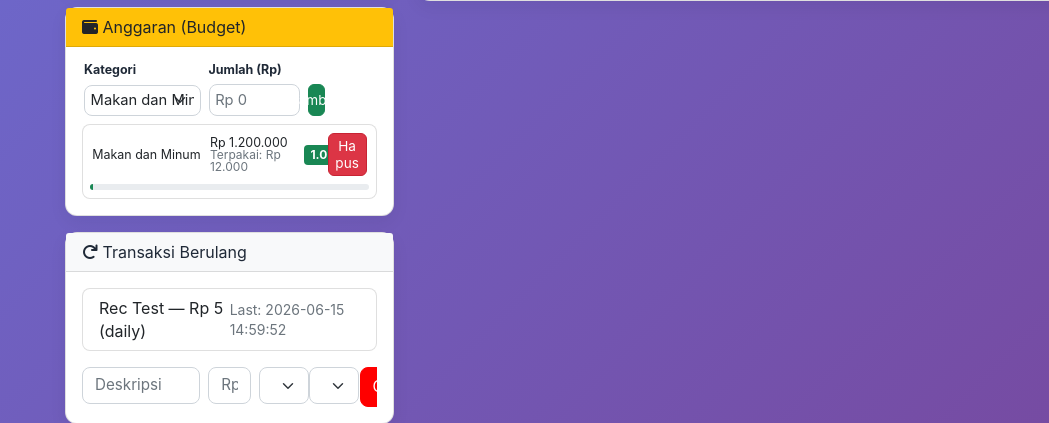
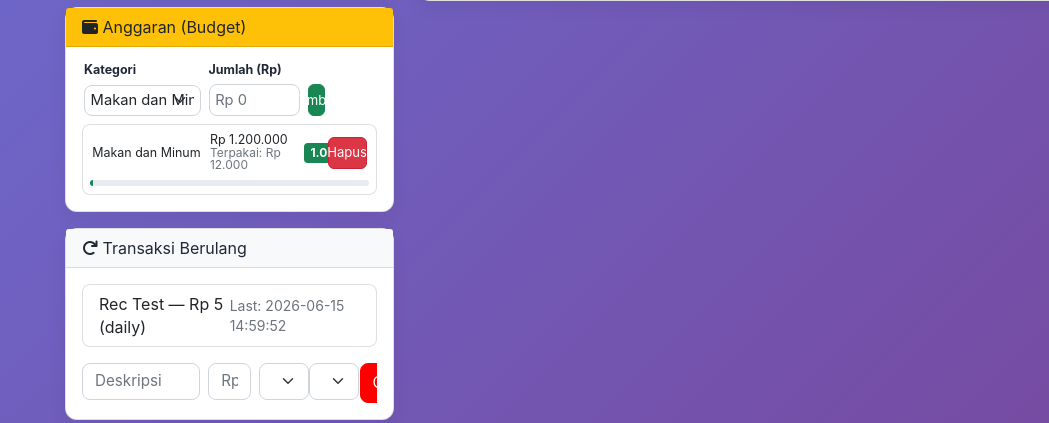
Before and after one commit to MuhammadAzzaRayyan/finance-tracker, a Flask app: page / in a window 1280 px wide; the page is wider, and only the part inside the window is pictured. Shown: the part 1077-1500 px from the top of that part, without its empty margins (231-1280 px from the left). Run offline with Flask 3, Linux system fonts and the light colour scheme.

Commit message:
UI: prevent button text wrapping in budget-panel (no horizontal width change)

```diff
--- a/static/style.css
+++ b/static/style.css
@@ -239,3 +239,21 @@ button, .btn, a.btn {
 .budget-panel .col-5 { word-break: break-word; }
 .budget-panel .col-4 { word-break: break-word; }
 .budget-panel .btn-sm { padding: .25rem .4rem; }
+
+/* Prevent button text wrapping and ensure centered inline buttons in budget panel */
+.budget-panel .col-1 > .btn, .budget-panel .col-2 > .btn, .budget-panel .btn-sm {
+    display: inline-flex;
+    align-items: center;
+    justify-content: center;
+    white-space: nowrap;
+    word-break: normal;
+    padding: .18rem .38rem;
+    font-size: .82rem;
+    line-height: 1;
+    min-height: 32px;
+    height: auto;
+}
+.budget-panel form.row { display:flex; align-items:center; }
+.budget-panel form .col-5, .budget-panel form .col-4 { flex: 0 0 auto; }
+.budget-panel form .col-1 { display:flex; align-items:center; justify-content:center; }
+.budget-panel .form-select.form-select-sm, .budget-panel .form-control-sm { max-width: 100%; }
```
